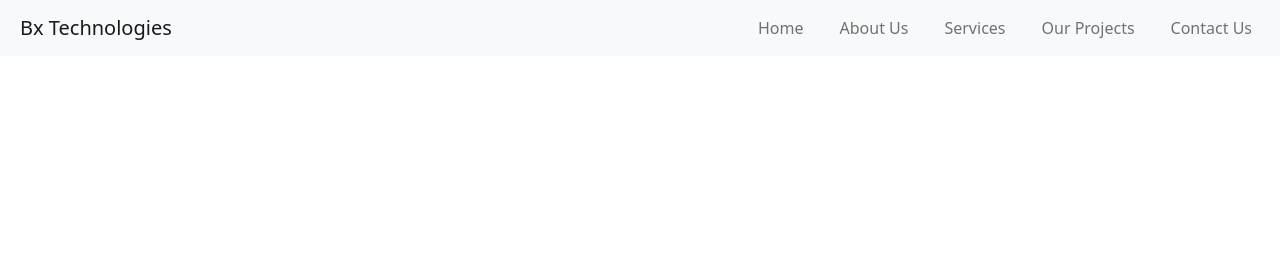
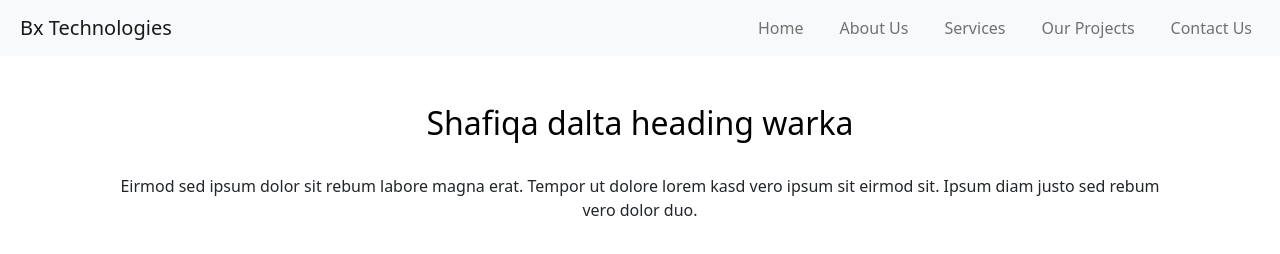
Before and after one commit to UbaidUllah777/BxTech, a website: page contactus.html in a window 1280 px wide. Drawn offline with nearby package versions, Linux system fonts and the light colour scheme.

Commit message:
ubaid changes at room

```diff
--- a/assets/styles/mainstyle.css
+++ b/assets/styles/mainstyle.css
@@ -20,7 +20,7 @@
 .industtriesexperties{
     background-color: black;
 }
-.industtriesexperties h1,h5, p{
+.industtriesexperties *{
     color: white;
 }
 .Allfooter p,h1,h2,h3,h4{
--- a/contactus.html
+++ b/contactus.html
@@ -39,6 +39,14 @@
     </nav>
 
 
+<div class="row pt-5">
+  <center> <div class="col-1"></div>
+  <div class="col-10">
+    <h2>Shafiqa dalta heading warka</h2> <br>
+    <p>Eirmod sed ipsum dolor sit rebum labore magna erat. Tempor ut dolore lorem kasd vero ipsum sit eirmod sit. Ipsum diam justo sed rebum vero dolor duo.</p>
+    <div class="col-1"></div>  </div></center>
+</div>
+
     <script src="https://cdn.jsdelivr.net/npm/@popperjs/core@2.11.5/dist/umd/popper.min.js" integrity="sha384-Xe+8cL9oJa6tN/veChSP7q+mnSPaj5Bcu9mPX5F5xIGE0DVittaqT5lorf0EI7Vk" crossorigin="anonymous"></script>
 <script src="https://cdn.jsdelivr.net/npm/bootstrap@5.2.0/dist/js/bootstrap.min.js" integrity="sha384-ODmDIVzN+pFdexxHEHFBQH3/9/vQ9uori45z4JjnFsRydbmQbmL5t1tQ0culUzyK" crossorigin="anonymous"></script>
  </body>
```
